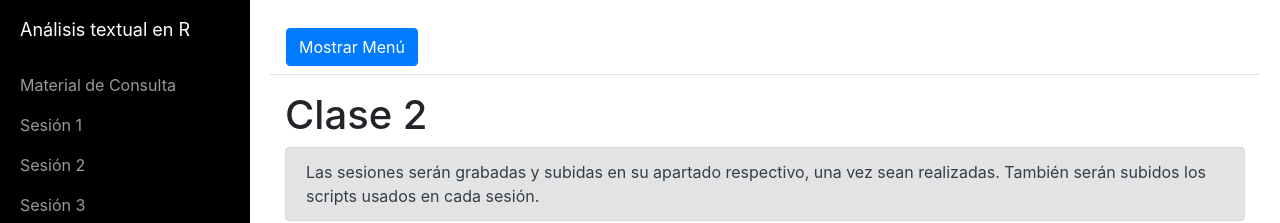
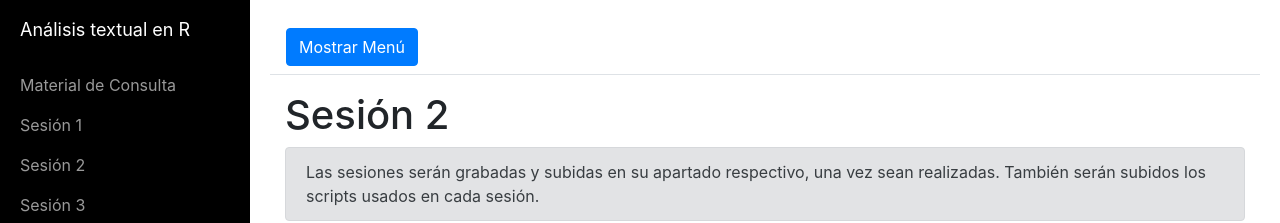
Before and after one commit to semillero-ESTAP/analisis-textual-r, a website: page docs/sesion2.html in a window 1280 px wide. Shown: the top 223 px of the page. Drawn offline with Linux system fonts and the light colour scheme.

Commit message:
Update sesion2.html

```diff
--- a/docs/sesion2.html
+++ b/docs/sesion2.html
@@ -57,7 +57,7 @@
             <button class="btn btn-primary" id="menu-toggle">Mostrar Menú</button>
           </nav>
           <div class="container-fluid mt-3" id="Introducción a R">
-            <h1>Clase 2</h1>
+            <h1>Sesión 2</h1>
             <div class="alert alert-secondary" role="alert">
               Las sesiones serán grabadas y subidas en su apartado respectivo, una vez sean realizadas.
               También serán subidos los scripts usados en cada sesión.
```
